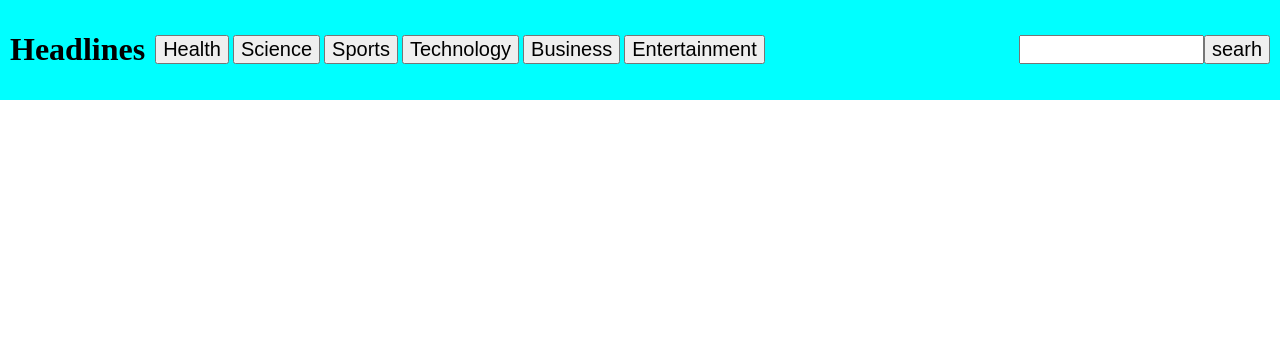
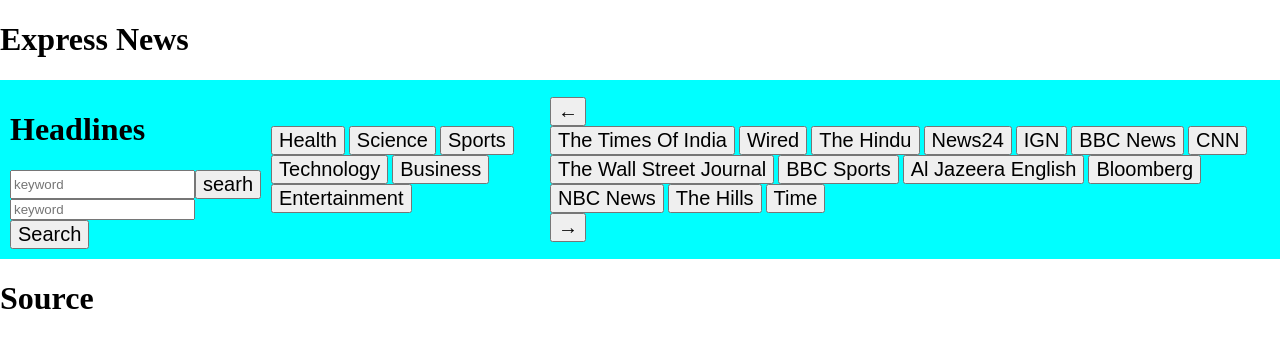
Before and after one commit to KuldeepBhagat/News-App, a website: page public/index.html in a window 1280 px wide. Drawn offline with Linux system fonts and the light colour scheme; no server answers.

Commit message:
Update index.html

```diff
--- a/public/index.html
+++ b/public/index.html
@@ -2,34 +2,95 @@
 <html>
   <head>
     <title>Latest Tech News</title>
-  <link rel="stylesheet" href="style.css">
+    <link rel="stylesheet" href="style.css" />
+    <meta name="viewport" content="width=device-width, initial-scale=1.0" />
   </head>
   <body>
+    <div class="site-logo">
+      <h1>Express News</h1>
+    </div>
     <header>
-    <div class="leftside">
-      <h1>Headlines</h1>
+      <div class="headline-section">
+        <div>
+          <h1 class="headline-title">Headlines</h1>
+        </div>
+        <div class="searchbar">
+          <input type="text" class="search-input" placeholder="keyword" />
+          <button class="search-btn">searh</button>
+          <button class="search-icon">🔍</button>
+        </div>
+
+        <div class="search-popup" id="search-popup">
+          <input
+            type="text"
+            class="popup-search-input"
+            placeholder="keyword"
+          />
+          <button class="popup-search-btn">Search</button>
+        </div>
+      </div>
+
+      <div class="categories-wrapper">
         <div class="categories">
           <button class="category-btn" data-category="health">Health</button>
           <button class="category-btn" data-category="science">Science</button>
           <button class="category-btn" data-category="sports">Sports</button>
-        <button class="category-btn" data-category="technology">Technology</button>
-        <button class="category-btn" data-category="business">Business</button>
-        <button class="category-btn" data-category="entertainment">Entertainment</button>
+          <button class="category-btn" data-category="technology">
+            Technology
+          </button>
+          <button class="category-btn" data-category="business">
+            Business
+          </button>
+          <button class="category-btn" data-category="entertainment">
+            Entertainment
+          </button>
+        </div>
+        <select class="category-dropdown">
+          <option value="general">General</option>
+        </select>
       </div>
 
-      <select class="category-dropdown">
-        <option value="">Category</option>
-      </select>
-
+      <div class="source-wrapper">
+        <button class="scroll-btn left">←</button>
+        <div class="source-list-btn" id="source-list-btn">
+          <button class="source-btn" data-category="the-times-of-india">
+            The Times Of India
+          </button>
+          <button class="source-btn" data-category="wired">Wired</button>
+          <button class="source-btn" data-category="the-hindu">
+            The Hindu
+          </button>
+          <button class="source-btn" data-category="news24">News24</button>
+          <button class="source-btn" data-category="ign">IGN</button>
+          <button class="source-btn" data-category="bbc-news">BBC News</button>
+          <button class="source-btn" data-category="cnn">CNN</button>
+          <button class="source-btn" data-category="the-wall-street-journal">
+            The Wall Street Journal
+          </button>
+          <button class="source-btn" data-category="bbc-sport">
+            BBC Sports
+          </button>
+          <button class="source-btn" data-category="al-jazeera-english">
+            Al Jazeera English
+          </button>
+          <button class="source-btn" data-category="bloomberg">
+            Bloomberg
+          </button>
+          <button class="source-btn" data-category="nbc-news">NBC News</button>
+          <button class="source-btn" data-category="the-hill">The Hills</button>
+          <button class="source-btn" data-category="time">Time</button>
         </div>
-    <div class="searchbar">
-      <input type="text" class="search-input">
-      <button class="search-btn">searh</button>
-      <button class="search-icon">🔍</button>
+        <button class="scroll-btn right">→</button>
       </div>
     </header>
 
+    <main class="main-content">
+      <div class="source-section">
+        <h1>Source</h1>
+        <div class="source-container" id="source-list"></div>
+      </div>
       <div id="news-container"></div>
+    </main>
 
     <!-- Link to external script.js -->
     <script src="script.js"></script>
```
Lines whose indentation alone changed are shown as unchanged.
